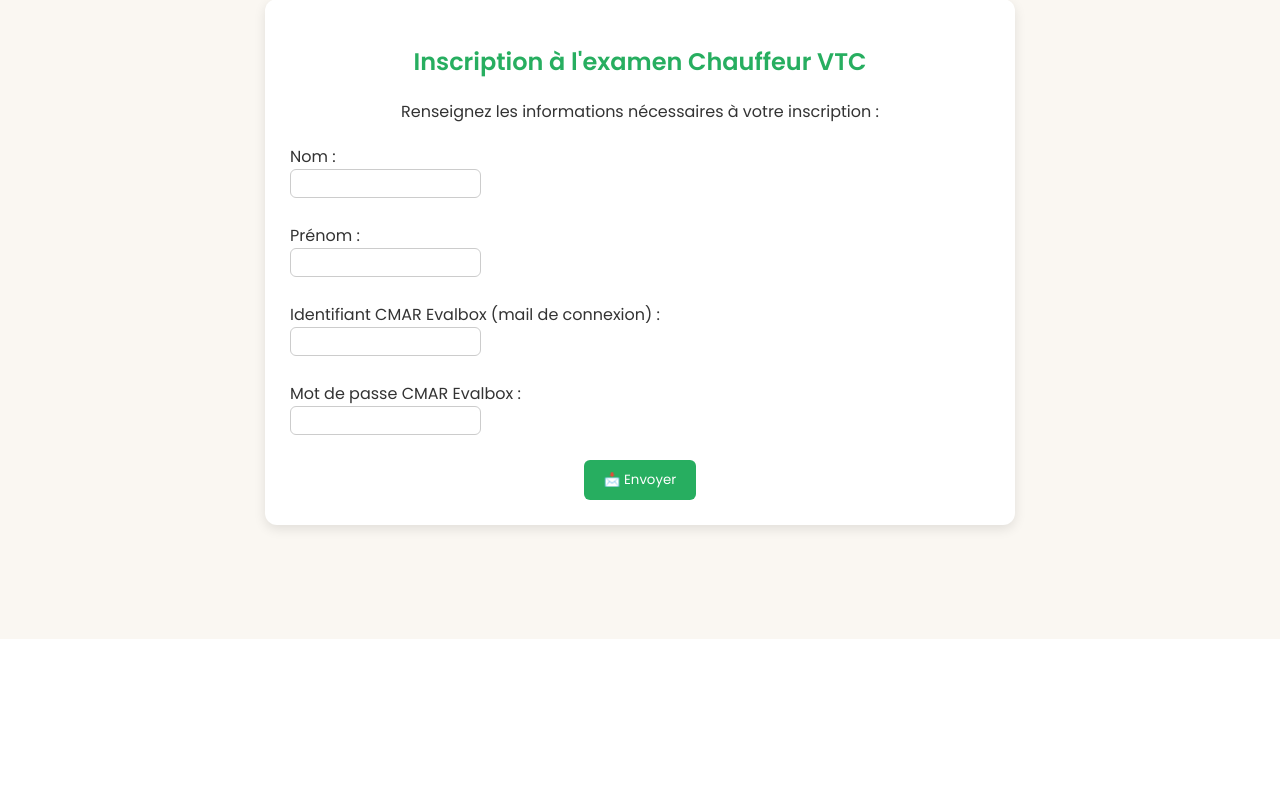
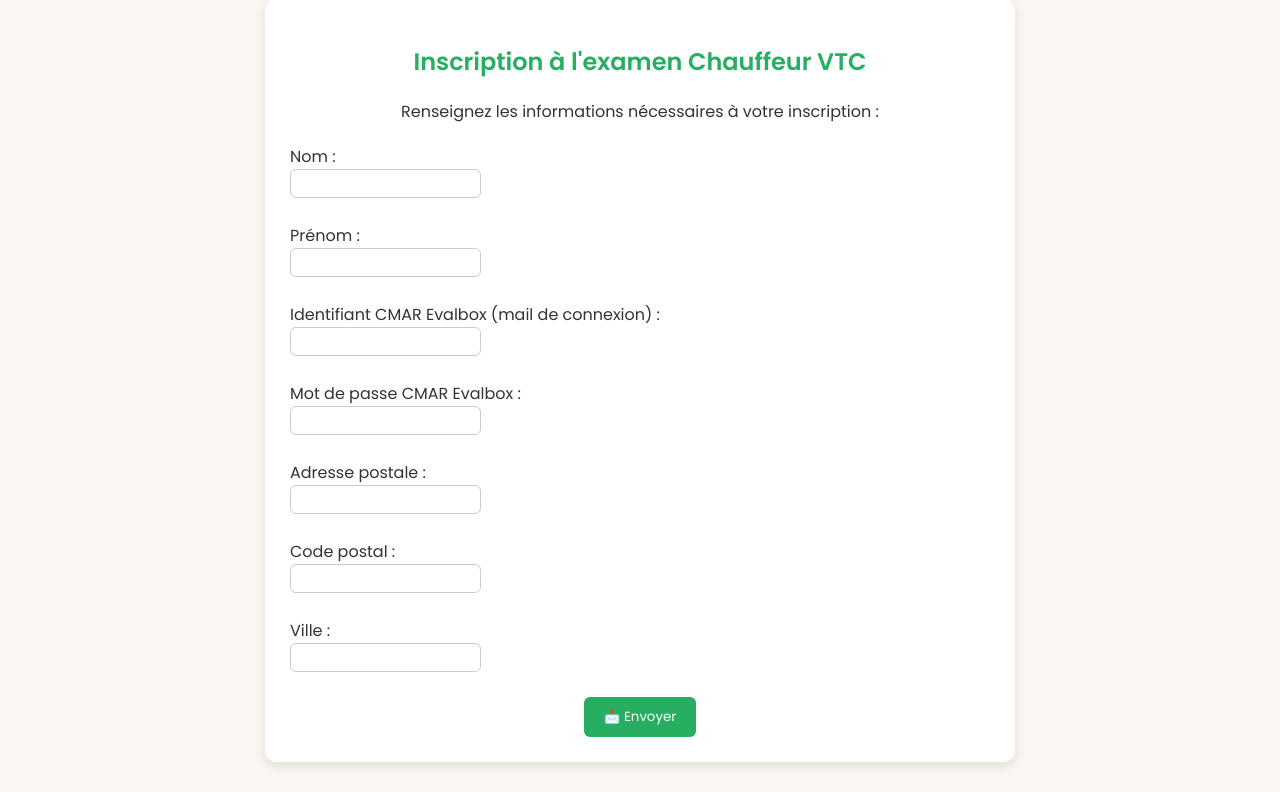
Before and after one commit to integraleacademy/vtc, a Flask app: page / in a window 1280 px wide. Shown: the part 161-953 px from the top of the page. Before the commit the page ends 800 px from the top, so only its background shows below. Run offline with Flask 3, Linux system fonts and the light colour scheme; parts of the project's set-up code (start-up, migrations or seed data) failed here and were passed over.

Commit message:
Update index.html

```diff
--- a/templates/index.html
+++ b/templates/index.html
@@ -18,6 +18,16 @@
         <label>Mot de passe CMAR Evalbox :</label><br>
         <input type="password" name="motdepasse" required><br><br>
 
+        <label>Adresse postale :</label><br>
+        <input type="text" name="adresse" required><br><br>
+
+        <label>Code postal :</label><br>
+        <input type="text" name="codepostal" required><br><br>
+
+        <label>Ville :</label><br>
+        <input type="text" name="ville" required><br><br>
+
+
         <div style="text-align:center;">
             <button type="submit" style="background:#27ae60;color:white;padding:10px 20px;border:none;border-radius:6px;cursor:pointer;">
                 📩 Envoyer
```
